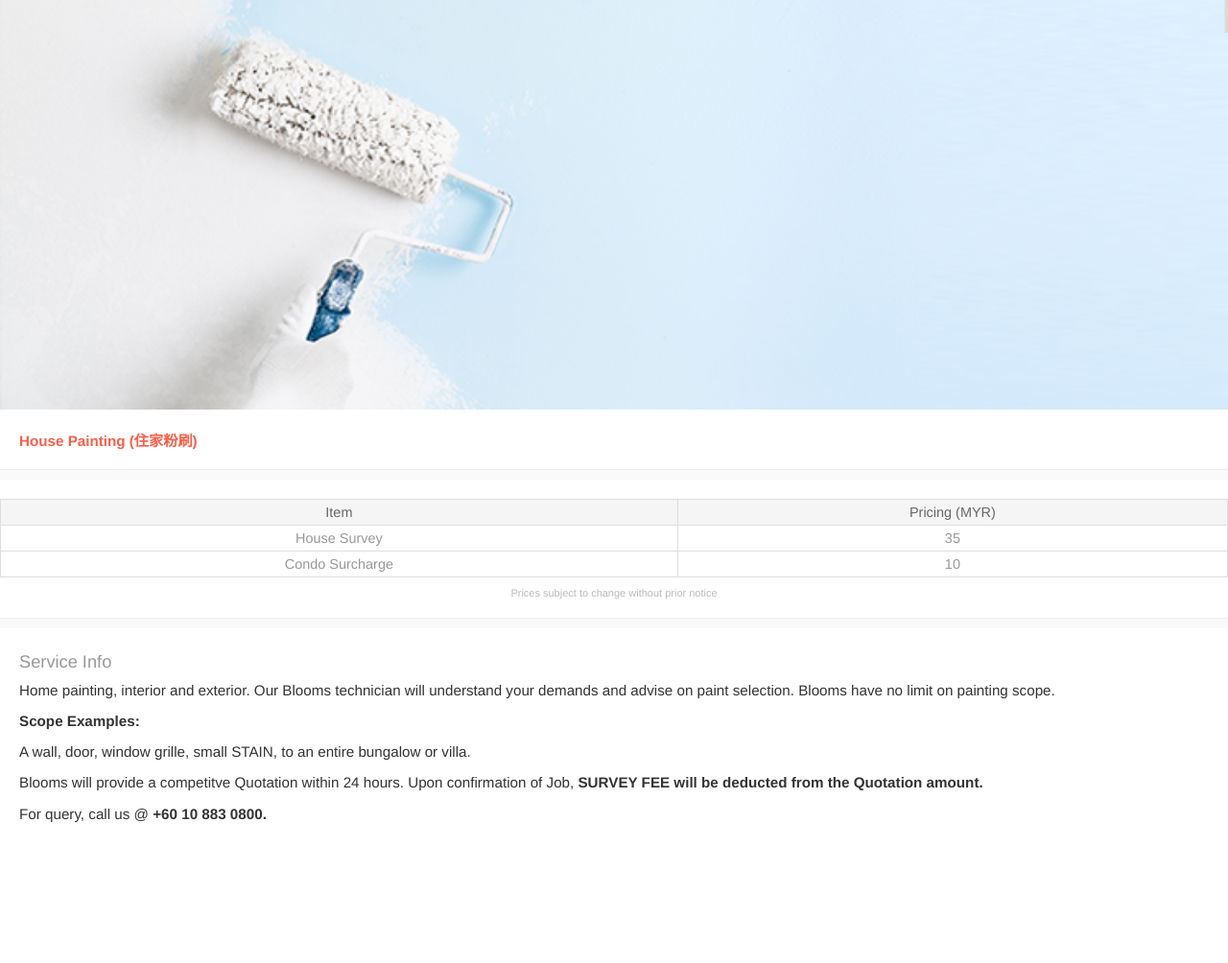
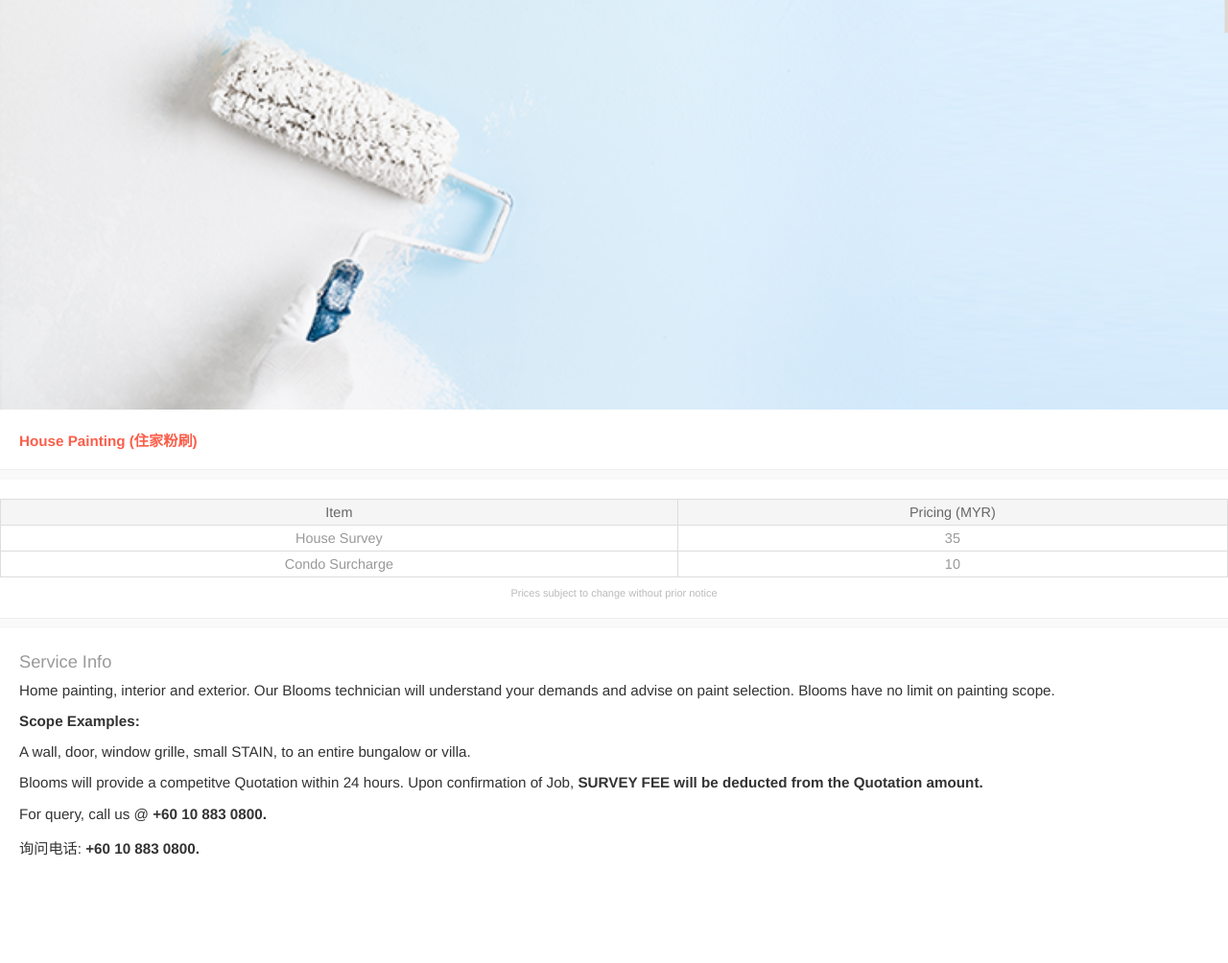
Before and after one commit to blooms-singapore/pages, a Jekyll site: the page built from en/services/painting.html, in a window 1280 px wide. Shown: the whole page at 96% size. Built offline with Jekyll 4.4.1, drawn with Linux system fonts in a browser that asks for light colours; before the commit the page ends 967 px from its top, so only the background shows below that.

Commit message:
Update painting.html

```diff
--- a/en/services/painting.html
+++ b/en/services/painting.html
@@ -18,5 +18,8 @@ layout: service
   <p>
     <p>
       For query, call us @ <strong>+60 10 883 0800.</strong>
+      <p>
+        <p>
+         询问电话: <strong>+60 10 883 0800.</strong>
   </div>
 </div>
```
